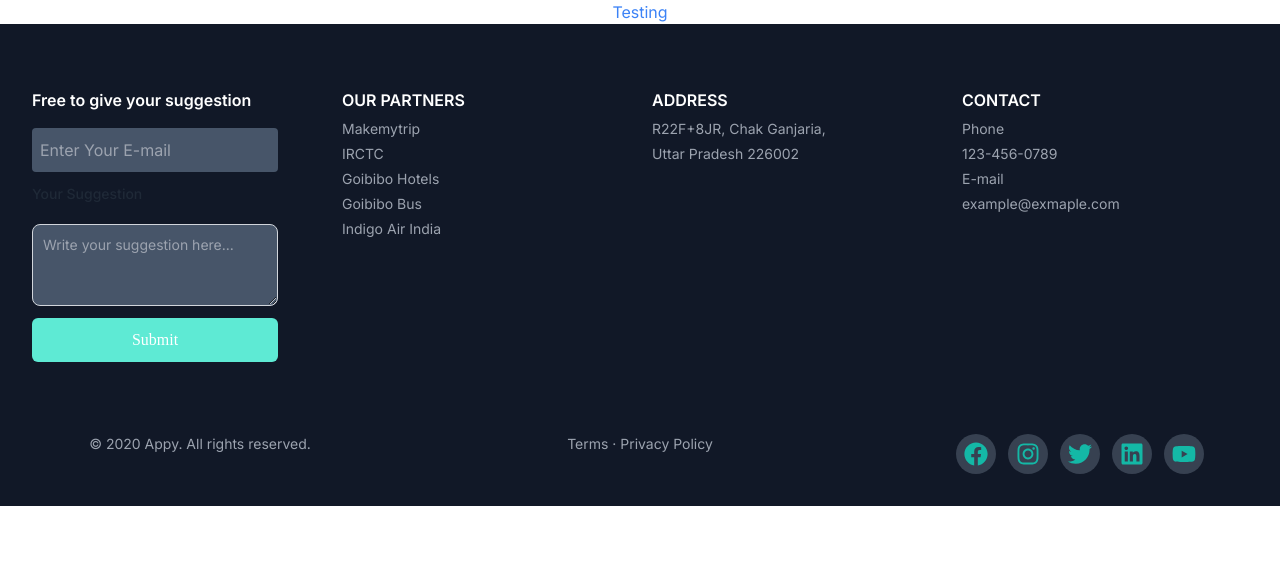
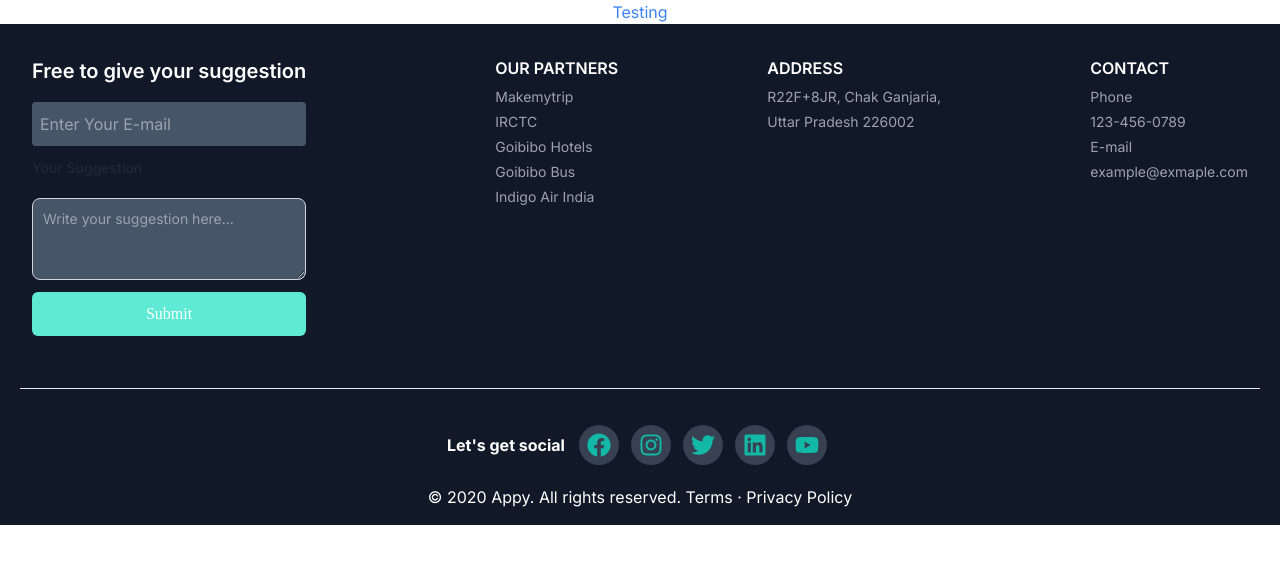
Before and after one commit to dev-KS-155/Hidden-leaf, a Next.js app in the folder Client/: page / in a window 1280 px wide. Shown: the top 564 px of the page. Built offline with nearby package versions, Linux system fonts and the light colour scheme.

Commit message:
fix css bugs in footer component and improve font-sizes and spaceing between them

```diff
--- a/Client/src/componets/footer/Footer.js
+++ b/Client/src/componets/footer/Footer.js
@@ -4,15 +4,20 @@ import SocialIcons from "@/componets/footer/SocialIcons";
 import { Icons } from '@/componets/footer/Menus';
 const Footer = () => {
   return (
-    <footer className="bg-gray-900 text-white justify-center align-middle">
+    <footer className="bg-gray-900 text-white flex flex-col">
       <ItemsContainer />
-      <div
-        className="grid grid-cols-1 sm:grid-cols-2 lg:grid-cols-3 gap-10
-      text-center pt-2 text-gray-400 text-sm pb-8"
-      >
-        <span>© 2020 Appy. All rights reserved.</span>
-        <span>Terms · Privacy Policy</span>
-        <SocialIcons/>
+      <hr className=" m-5"/>
+      <div className="flex flex-col items-center gap-y-5 p-4" >
+        <div className=" flex flex-row gap-x-2 items-center">
+          <span className="font-bold inline">Let's get social</span>
+          <div>
+         <SocialIcons/>
+          </div>
+        </div>
+        <div>
+        <span>© 2020 Appy. All rights reserved. Terms · Privacy Policy</span>
+        </div>
+        {/* <span>Terms · Privacy Policy</span> */}
       </div>
     </footer>
   );
--- a/Client/src/componets/footer/ItemsContainer.js
+++ b/Client/src/componets/footer/ItemsContainer.js
@@ -1,10 +1,11 @@
 import Item from "./Item";
 import { ADDRESS, COMPANY, CONTACT } from "./Menus";
 const ItemsContainer = () => {
+  // grid grid-cols-1 sm:grid-cols-3 lg:grid-cols-4 gap-6 sm:px-8 px-5 py-16 justify-around  align-middle
   return (
-    <div className="grid grid-cols-1 sm:grid-cols-3 lg:grid-cols-4 gap-6 sm:px-8 px-5 py-16 justify-around  align-middle">
+    <div className=" flex flex-col gap-y-10 p-5 sm:flex-row sm:justify-between sm:p-8">
        <div className="pe-10 flex flex-col gap-3 justify-center align-middle">
-          <h1 className="mb-1 font-semibold">Free to give your suggestion</h1>
+          <h1 className="mb-1 font-semibold text-[20px]"> Free to give your suggestion</h1>
           <div className="flex flex-col gap-3">
             <input
               type="text"
@@ -13,15 +14,15 @@ const ItemsContainer = () => {
            sm:w-72 !w-full sm:mr-5 mr-1 lg:mb-0 mb-4 py-2.5 rounded px-2 focus:ring-blue-500 focus:border-blue-500"
             />
             <label
-              for="message"
-              class="block mb-2 text-sm font-medium text-gray-800 dark:text-white"
+              htmlFor="message"
+              className="block mb-2 text-sm font-medium text-gray-800 dark:text-white "
             >
                Your Suggestion
             </label>
             <textarea
               id="message"
               rows="3"
-              class="block p-2.5 w-full text-sm text-black-900 bg-white-50 rounded-lg border border-gray-300 focus:ring-blue-500 focus:border-blue-500 bg-slate-600 dark:border-gray-600 dark:placeholder-gray-400 dark:text-white dark:focus:ring-blue-500 dark:focus:border-blue-500 "
+              className="block p-2.5 w-full text-sm text-black-900 bg-white-50 rounded-lg border border-gray-300 focus:ring-blue-500 focus:border-blue-500 bg-slate-600 dark:border-gray-600 dark:placeholder-gray-400 dark:text-white dark:focus:ring-blue-500 dark:focus:border-blue-500 "
               placeholder="Write your suggestion here..."
             ></textarea>
             <button
```
